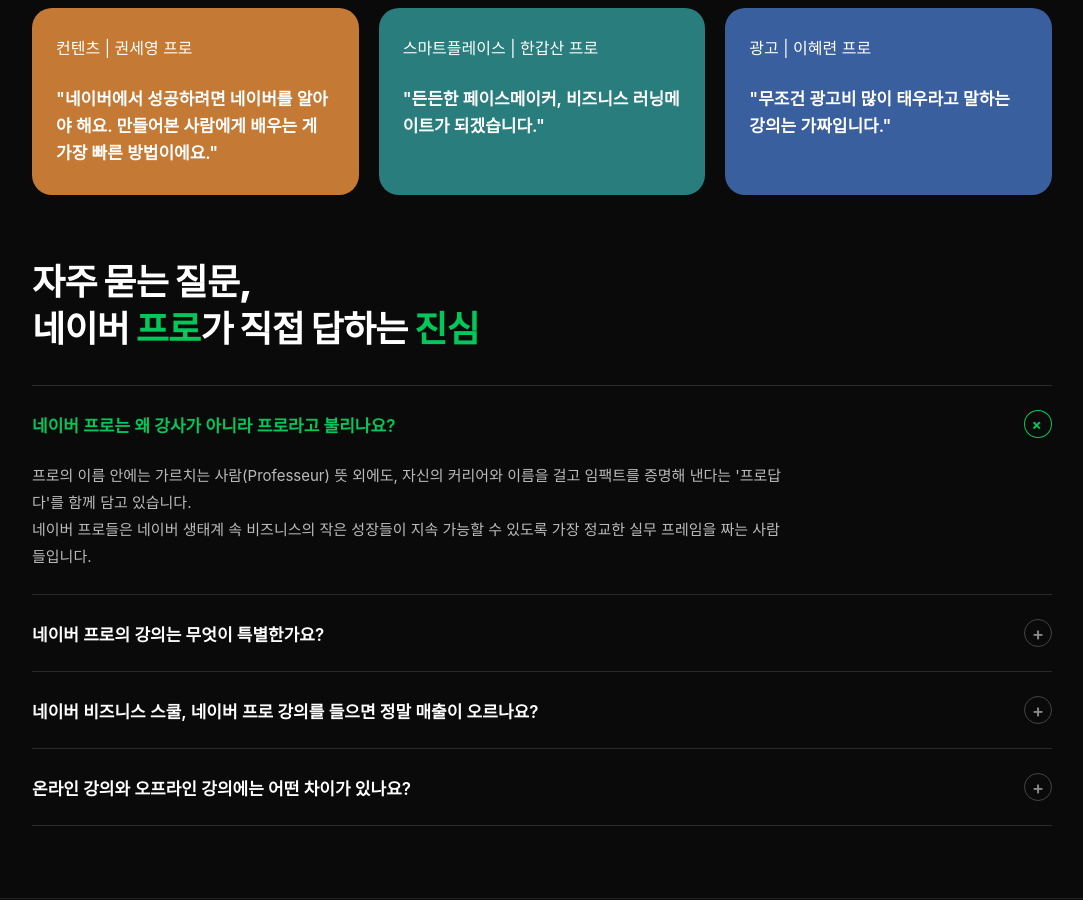
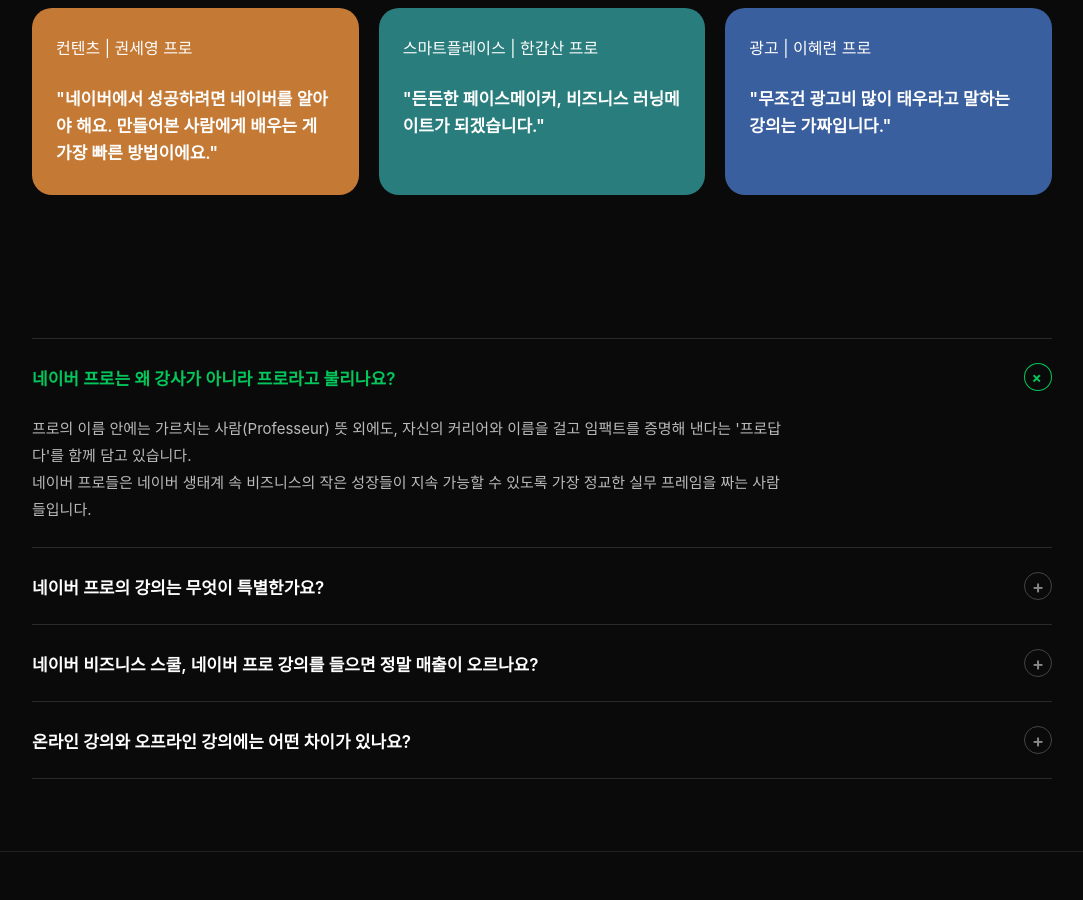
Before and after one commit to umnyaumnya/intro.nbs, a Jekyll site: the page built from index.html, in a window 1280 px wide and 900 px high, scrolled down 2691 px. Shown: the whole window, without its empty margins (98-1181 px from the left). Built offline with Jekyll 4.4.1, drawn with Linux system fonts in a browser that asks for light colours.

Commit message:
pros 섹션의 Q&A 큰 제목 제거 (위 새 헤드라인과 중복되어 정리)

```diff
--- a/_data/sections.yml
+++ b/_data/sections.yml
@@ -110,9 +110,9 @@
       - color: blue
         meta: 광고 | 이혜련 프로
         quote: 무조건 광고비 많이 태우라고 말하는 강의는 가짜입니다.
-    qna_title_line1: 자주 묻는 질문,
-    qna_title_line2: 네이버 <span class="green">프로</span>가 직접 답하는
-    qna_title_emphasis: 진심
+    qna_title_line1: ''
+    qna_title_line2: ''
+    qna_title_emphasis: ''
     qna_items:
       - q: 네이버 프로는 왜 강사가 아니라 프로라고 불리나요?
         a: 프로의 이름 안에는 가르치는 사람(Professeur) 뜻 외에도, 자신의 커리어와 이름을 걸고 임팩트를 증명해 낸다는 '프로답다'를 함께 담고 있습니다.<br>네이버 프로들은 네이버 생태계 속 비즈니스의 작은 성장들이 지속 가능할 수 있도록 가장 정교한 실무 프레임을 짜는 사람들입니다.
--- a/_includes/section-pros.html
+++ b/_includes/section-pros.html
@@ -14,7 +14,9 @@
   {% endif %}
   {% if s.qna_items and s.qna_items.size > 0 %}
   <div class="qna-section">
+    {% if s.qna_title_line1 or s.qna_title_line2 or s.qna_title_emphasis %}
     <h3>{{ s.qna_title_line1 }}<br>{{ s.qna_title_line2 }} <span class="green">{{ s.qna_title_emphasis }}</span></h3>
+    {% endif %}
     <div class="qna-list">
       {% for item in s.qna_items %}
       <div class="qna-item{% if item.open_by_default %} open{% endif %}">
```
